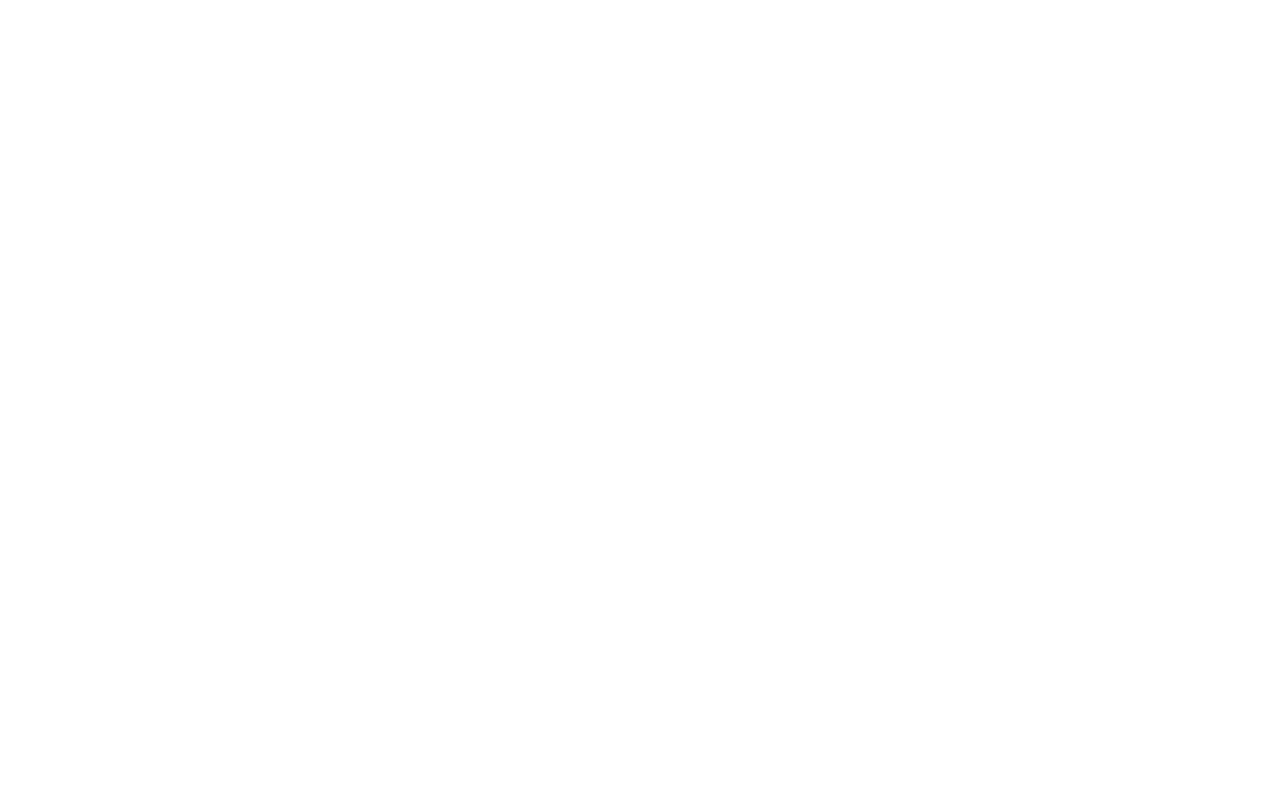
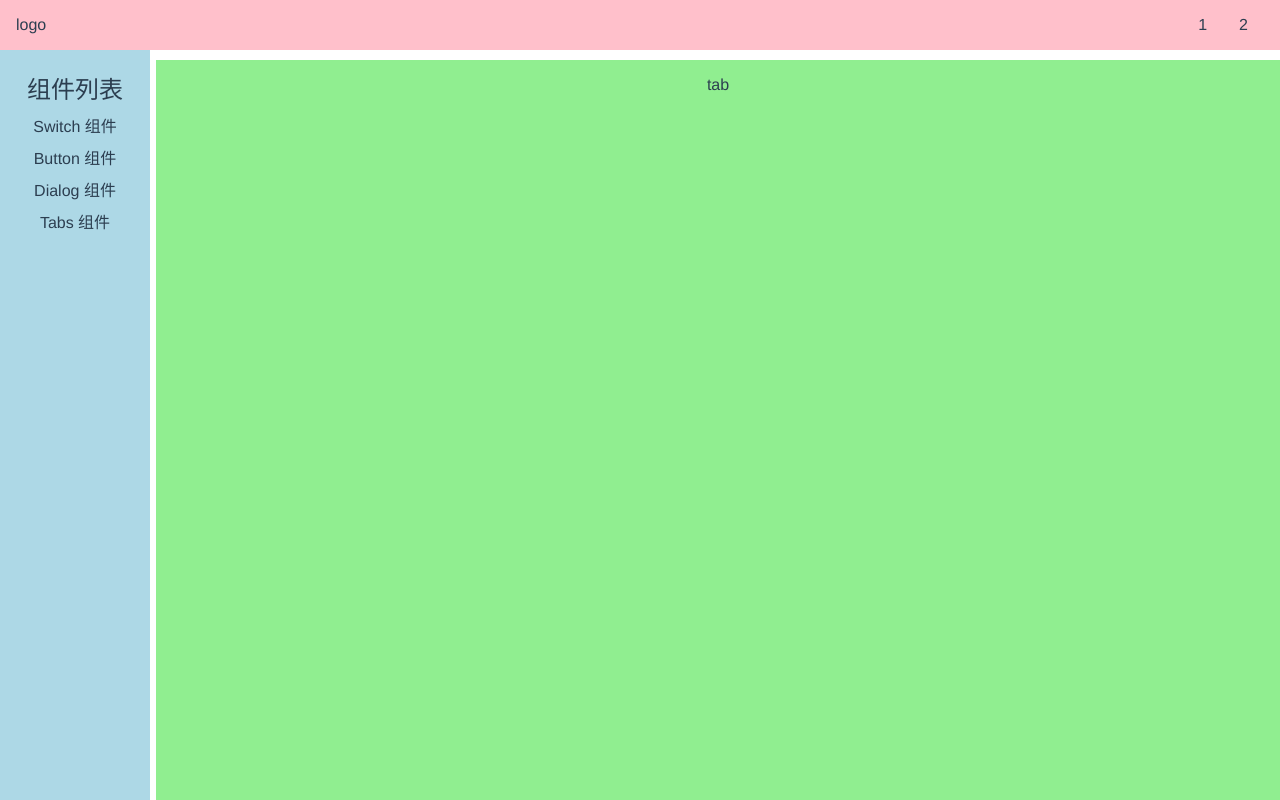
Before and after one commit to debugtheworldbot/viteUi, a Vue app: page /#/doc/tabs in a window 1280 px wide. Before the commit this address had no page. Built offline with nearby package versions, Linux system fonts and the light colour scheme.

Commit message:
web framework

```diff
--- /dev/null
+++ b/src/components/Button.vue
@@ -0,0 +1,15 @@
+<template>
+<div>
+  button
+</div>
+</template>
+
+<script>
+export default {
+  name: "Button"
+}
+</script>
+
+<style scoped>
+
+</style>
--- /dev/null
+++ b/src/components/Dialog.vue
@@ -0,0 +1,15 @@
+<template>
+  <div>
+    dialog
+  </div>
+</template>
+
+<script>
+export default {
+  name: "Dialog"
+}
+</script>
+
+<style scoped>
+
+</style>
--- /dev/null
+++ b/src/components/DocView.vue
@@ -0,0 +1,15 @@
+<template>
+<div>
+  docView
+</div>
+</template>
+
+<script>
+export default {
+name: "DocView"
+}
+</script>
+
+<style scoped>
+
+</style>
--- /dev/null
+++ b/src/components/Tab.vue
@@ -0,0 +1,13 @@
+<template>
+<div>tab</div>
+</template>
+
+<script>
+export default {
+  name: "Tab"
+}
+</script>
+
+<style scoped>
+
+</style>
```
Also changed, not shown: src/router.ts (+9 -0 lines).
